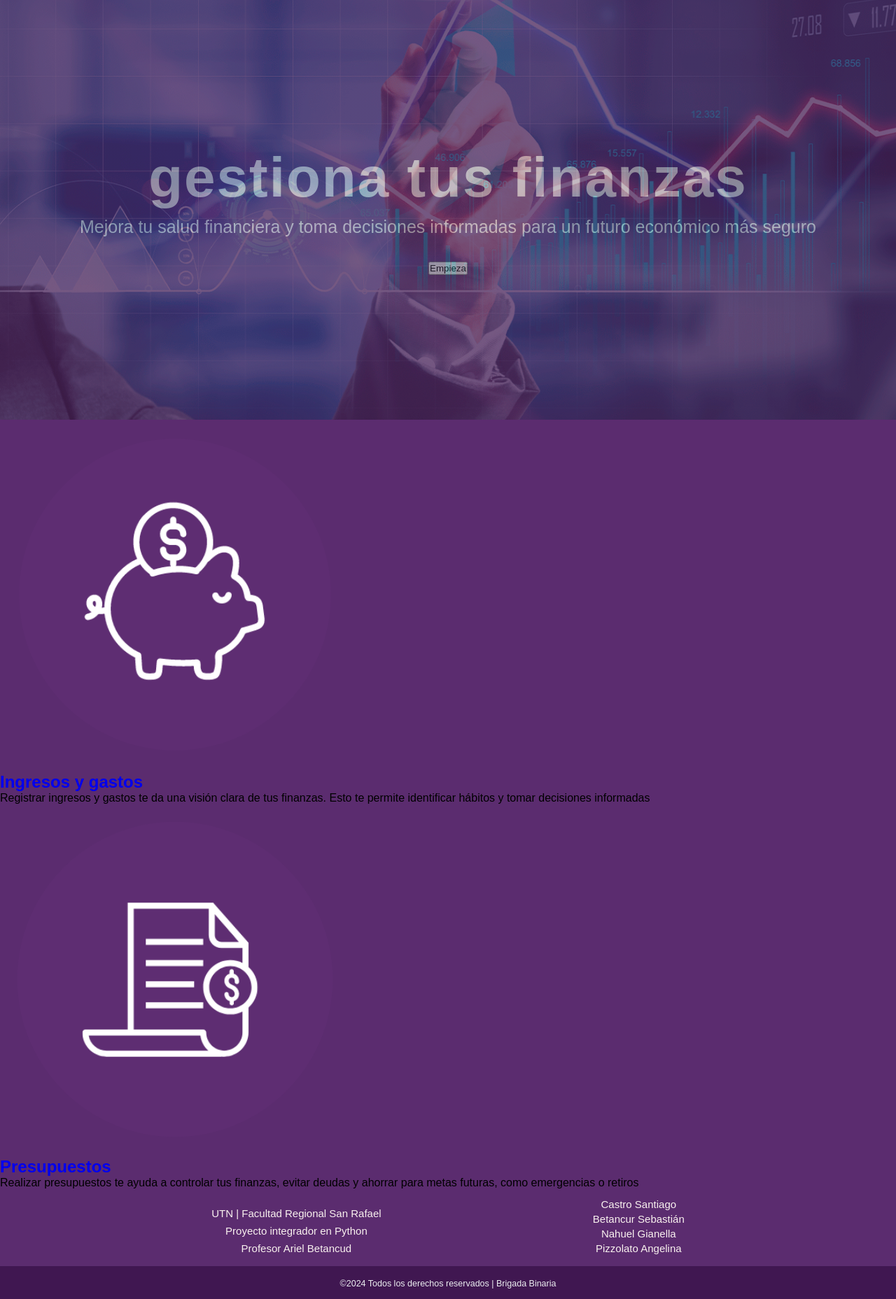
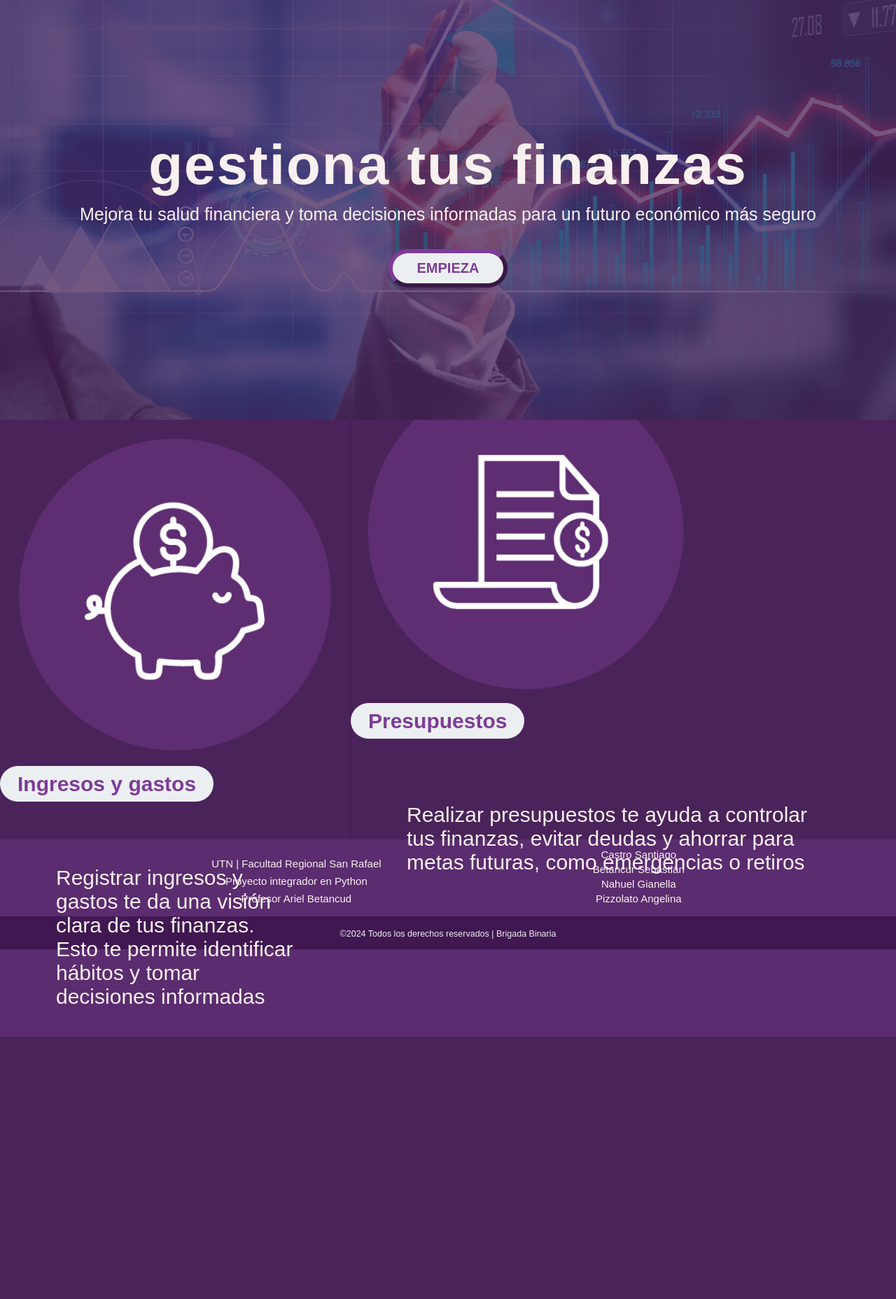
Before and after one commit to CodeStrong2023/Proyecto-Python-BrigadaBinaria, a Flask app: page / in a window 1280 px wide. Shown: the part 90-1947 px from the top of the page at 70% size. After the commit the page ends 1572 px from the top, so only its background shows below. Run offline with Flask 3, Linux system fonts and the light colour scheme; some libraries are stand-ins or nearby versions.

Commit message:
Cambios en homepage.css

```diff
--- a/crud/static/css/homepage.css
+++ b/crud/static/css/homepage.css
@@ -112,6 +112,53 @@ body{
     font-family: sans-serif;
     margin-bottom: 35px;
 }
+.container1 button{
+    display: inline-block;
+    padding: 10px 35px;
+    border-radius: 50px;
+    background-color: #eceff1;
+    font-weight: 700;
+    color: #7D3C98;
+    text-transform: uppercase;
+    font-size: 20px;
+    border-color: #7D3C98;
+    border-width: 6px;
+}
+
+.main-text {
+    z-index: 2; /* el texto queda por encima del fondo con opacidad */
+}
+.container2{
+    background-color: rgb(74, 35, 90);
+    font-family: sans-serif;
+    width: 100%;
+    height: calc(100vh - 200px);
+    display: flex;
+    align-items: center;
+    justify-content: center;
+}
+.container2 .button{
+    font-weight: 700;
+    color: #7D3C98;
+    padding: 9px 25px;
+    background: #eceff1;
+    border: none;
+    border-radius: 50px;
+    cursor: pointer;
+    font-size: 30px;
+}
+.container2 p{
+    font-family: sans-serif;
+    color: rgb(249, 241, 239);
+    padding: 100px 80px 40px 80px;
+    font-size: 30px;
+    cursor: pointer;
+}
+.modulo1{
+    width: 50%;
+    height: 100%;
+    border-right: 1.5px solid rgb(64, 23, 81);
+}
 
 
 /* FOOTER */
```
